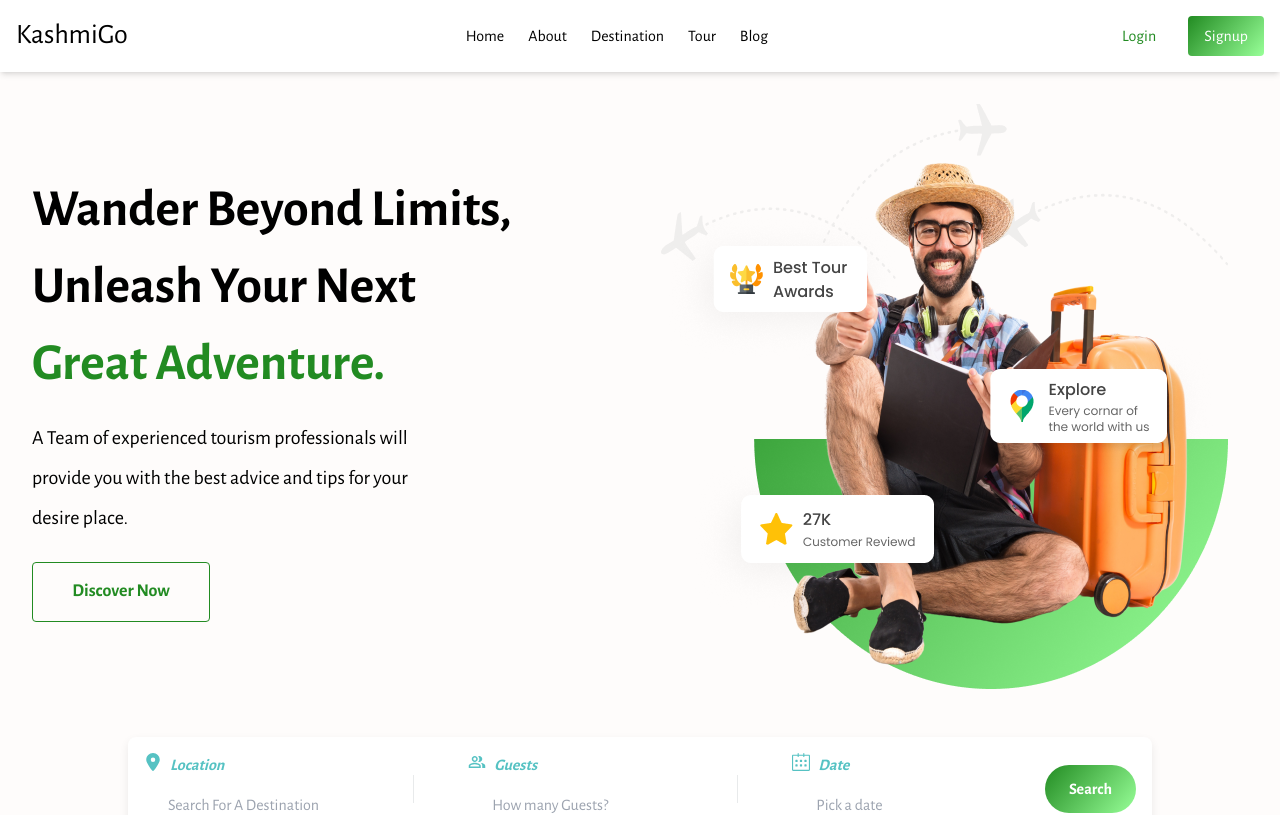
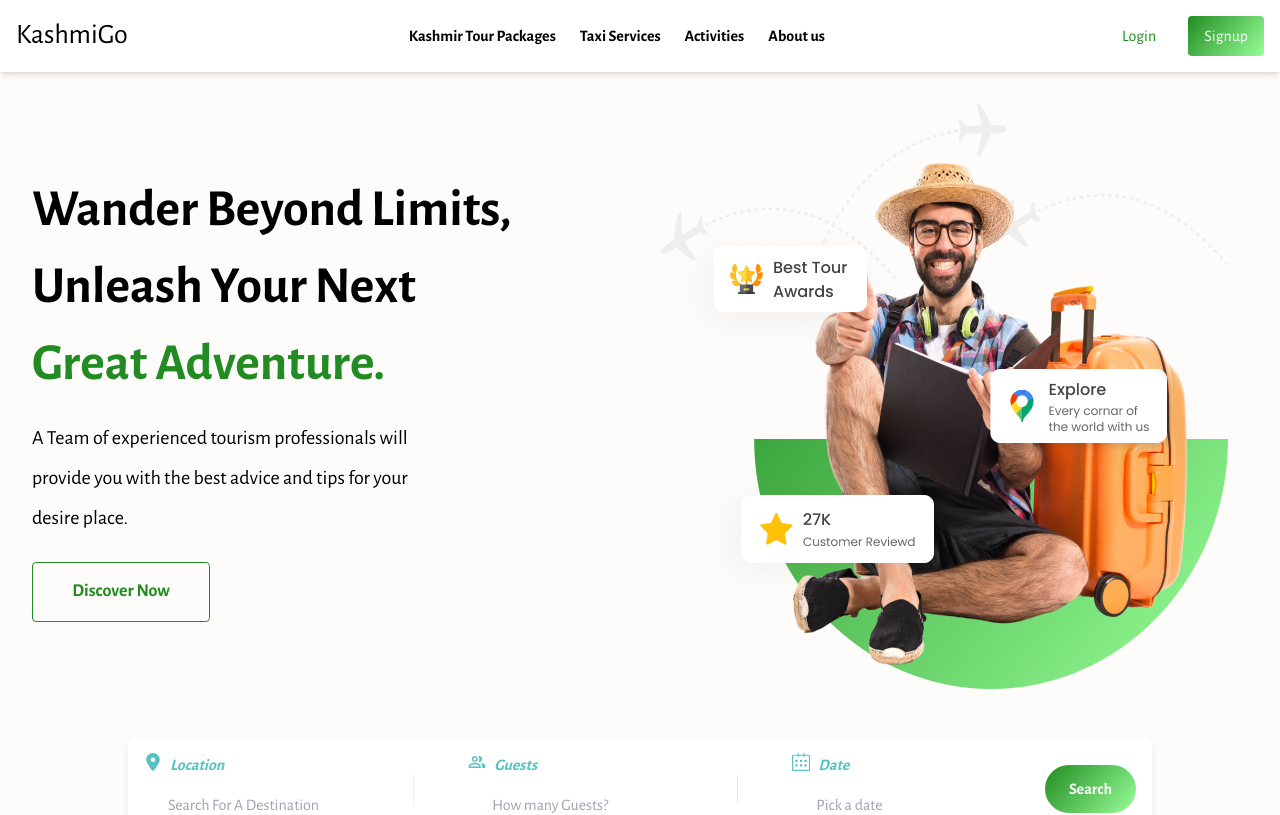
Before and after one commit to zahid-01/kashmigo_nextjs, a Next.js app: page / in a window 1280 px wide. Shown: the top 815 px of the page. Built offline with nearby package versions, Linux system fonts and the light colour scheme.

Commit message:
updated Navbar

```diff
--- a/src/app/navbar/navbar.js
+++ b/src/app/navbar/navbar.js
@@ -13,43 +13,36 @@ export default function Navbar() {
           <li>
             <a
               href="#"
-              className="font-poppins text-[16px] font-normal leading-6 text-[#000000] hover:text-[#228B22]"
+              className="text-[16px] font-bold leading-6 text-[#000000] hover:text-[#228B22]"
             >
-              Home
+              Kashmir Tour Packages
             </a>
           </li>
           <li>
             <a
               href="#"
-              className="font-poppins text-[16px] font-normal leading-6 text-[#000000] hover:text-[#228B22]"
+              className="text-[16px] font-bold leading-6 text-[#000000] hover:text-[#228B22]"
             >
-              About
+              Taxi Services
             </a>
           </li>
           <li>
             <a
               href="#"
-              className="font-poppins text-[16px] font-normal leading-6 text-[#000000] hover:text-[#228B22]"
+              className="text-[16px] font-bold leading-6 text-[#000000] hover:text-[#228B22]"
             >
-              Destination
+              Activities
             </a>
           </li>
           <li>
             <a
               href="#"
-              className="font-poppins text-[16px] font-normal leading-6 text-[#000000] hover:text-[#228B22]"
+              className="text-[16px] font-bold leading-6 text-[#000000] hover:text-[#228B22]"
             >
-              Tour
+              About us
             </a>
           </li>
-          <li>
-            <a
-              href="#"
-              className="font-poppins text-[16px] font-normal leading-6 text-[#000000] hover:text-[#228B22]"
-            >
-              Blog
-            </a>
-          </li>
+
         </ul>
 
         {/* Buttons */}
--- a/src/app/page.js
+++ b/src/app/page.js
@@ -43,10 +43,11 @@ export default function Home() {
                   Discover Now
                 </button>
               </div>
-              <div className="md:w-1/2 relative mt-8 md:mt-0">
+              <div className="md:w-1/2 mt-8 md:mt-0">
                 <Image
                   alt="Traveler with suitcase"
                   className=" mx-auto w-auto h-auto"
+                  layout="intrinsic"
                   height={400}
                   src={Image1}
                   width={400}
```
